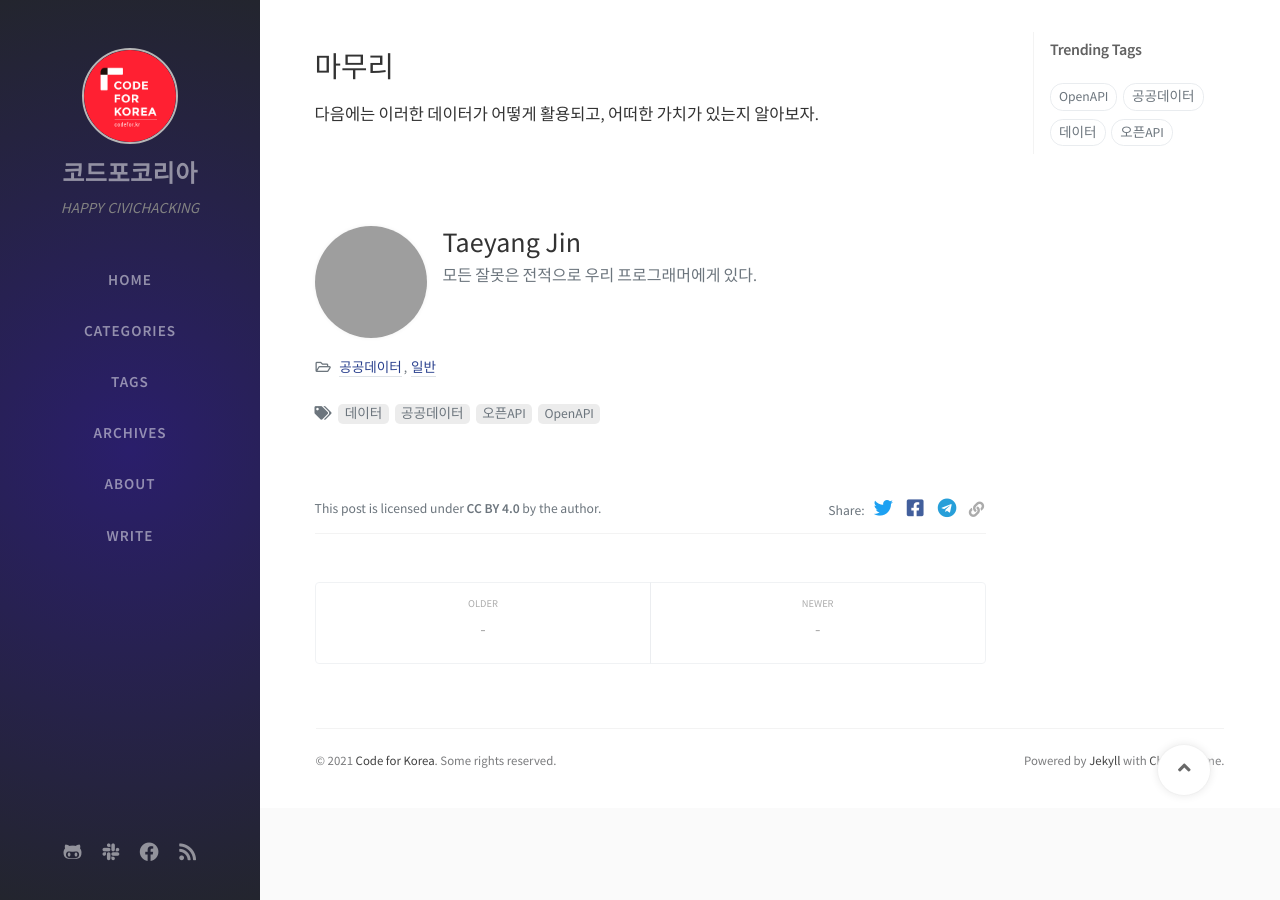
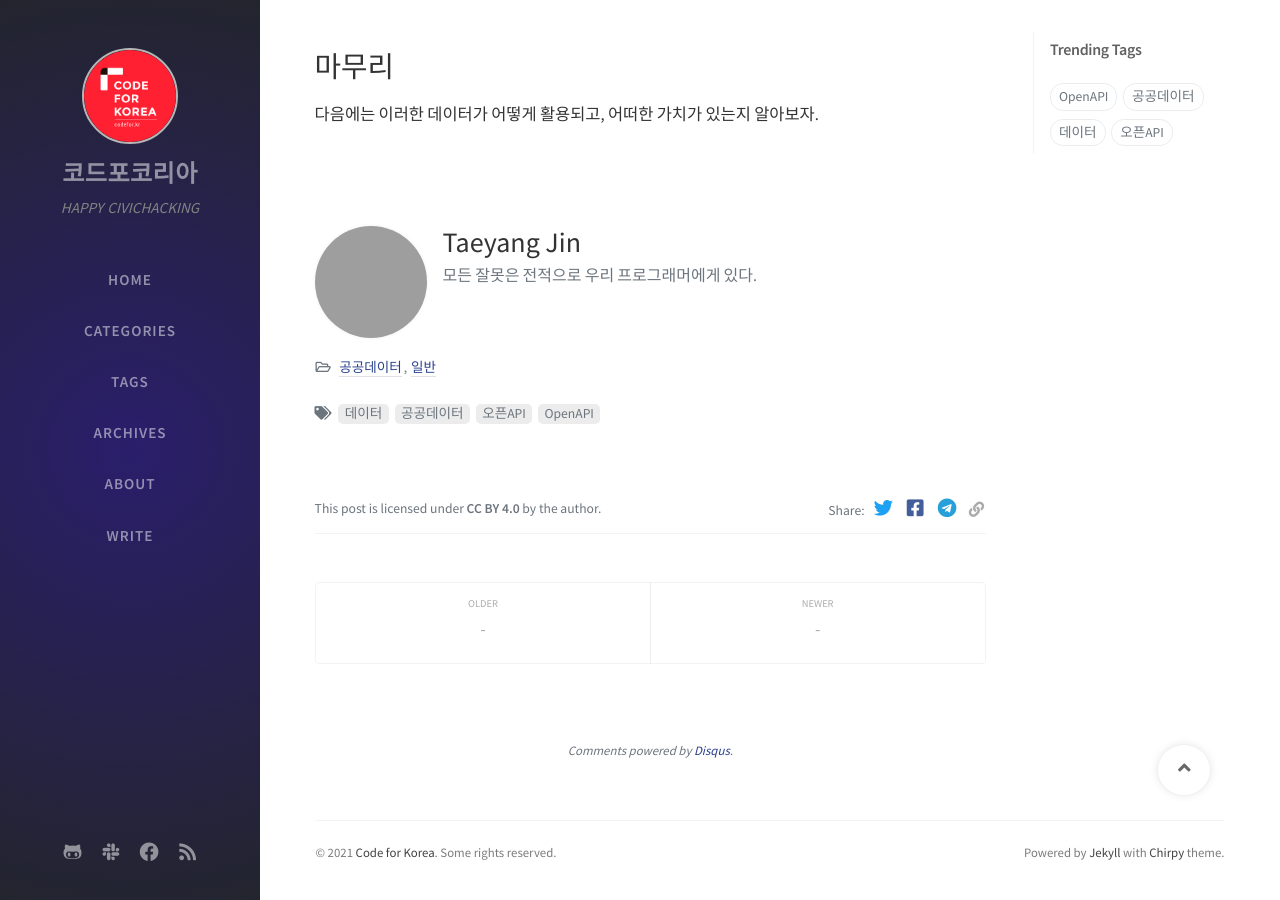
Before and after one commit to Code-for-Korea/c4k-blog, a Jekyll site: the page built from _posts/2021-02-14-데이터란-무엇인가-정형-데이터와-비정형-데이터-hfA9E.md, in a window 1280 px wide and 900 px high, scrolled down 1236 px. Built offline with Jekyll 4.4.1, drawn with Linux system fonts in a browser that asks for light colours; nearby versions of some CDN libraries; comment, search, counter and statistics services are not loaded; some of the changed lines change nothing that is shown; grey boxes are pictures that could not be loaded.

Commit message:
Update _config.yml

```diff
--- a/_config.yml
+++ b/_config.yml
@@ -69,8 +69,8 @@
     cache: false  # pv data local cache, good for the users from GFW area.
 
 disqus:
-  comments: false  # boolean type, the global switch for posts comments.
-  shortname: ''    # Fill with your Disqus shortname. › https://help.disqus.com/en/articles/1717111-what-s-a-shortname
+  comments: true  # boolean type, the global switch for posts comments.
+  shortname: 'code-for-korea-blog'    # Fill with your Disqus shortname. › https://help.disqus.com/en/articles/1717111-what-s-a-shortname
 
 
 # Prefer color scheme setting.
```
